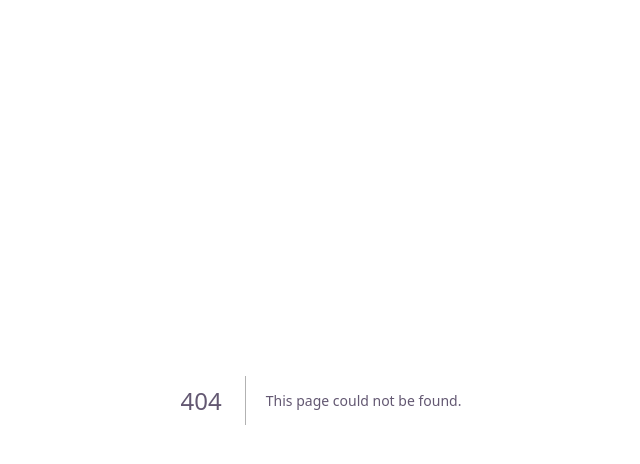
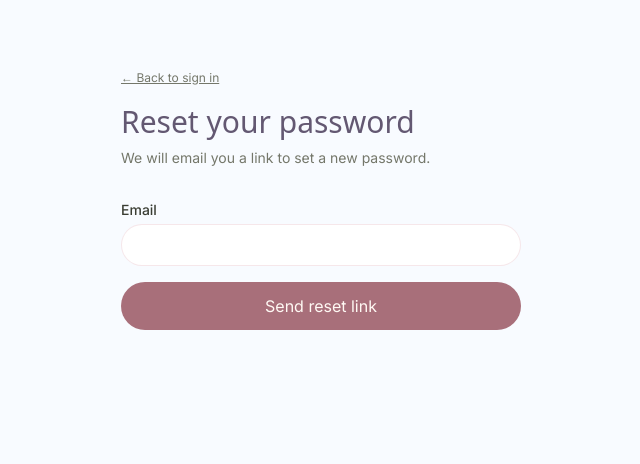
Before and after one commit to karendorenamar-glitch/creator-hub, a Next.js app: page /affiliate/forgot-password in a window 1280 px wide. Before the commit this address had no page. Shown: the top 464 px of the page, without its empty margins (319-959 px from the left). Built offline with nearby package versions, Linux system fonts and the light colour scheme; a web font is replaced by a local one.

Commit message:
feat(affiliate): self-service password reset
Adds /affiliate/forgot-password (sends a Supabase recovery link scoped to the affiliate reset page) and /affiliate/reset-password (exchanges the recovery code and lets the affiliate set a new password). Customer auth is untouched.

```diff
--- /dev/null
+++ b/app/affiliate/forgot-password/actions.ts
@@ -0,0 +1,29 @@
+"use server";
+
+import { createWeddingAnonymousClient } from "@/lib/wedding/supabase";
+import { text } from "@/lib/wedding/validation";
+
+export type ResetState = { error?: string; ok?: string } | null;
+
+const EMAIL = /^[^\s@]+@[^\s@]+\.[^\s@]{2,}$/;
+
+export async function requestAffiliatePasswordReset(
+  _prev: ResetState,
+  formData: FormData,
+): Promise<ResetState> {
+  const email = text(formData, "email").toLowerCase();
+  if (!EMAIL.test(email)) return { error: "Please enter a valid email." };
+
+  const site = (process.env.NEXT_PUBLIC_SITE_URL ?? "https://www.kefoo.tech").replace(/\/$/, "");
+  const supabase = createWeddingAnonymousClient();
+  const { error } = await supabase.auth.resetPasswordForEmail(email, {
+    redirectTo: `${site}/affiliate/reset-password`,
+  });
+
+  if (error) {
+    console.error("[affiliate reset]", error.message);
+    return { error: `Could not send the reset link (${error.message}).` };
+  }
+
+  return { ok: "If that email belongs to an affiliate, a reset link is on its way." };
+}
--- /dev/null
+++ b/app/affiliate/forgot-password/page.tsx
@@ -0,0 +1,43 @@
+"use client";
+
+import Link from "next/link";
+import { useActionState } from "react";
+import { requestAffiliatePasswordReset, type ResetState } from "./actions";
+
+const field =
+  "mt-1 w-full rounded-xl border border-blush/70 bg-white px-3 py-2.5 text-sm text-ink outline-none focus:border-rosewood";
+
+export default function AffiliateForgotPasswordPage() {
+  const [state, action, pending] = useActionState<ResetState, FormData>(
+    requestAffiliatePasswordReset,
+    null,
+  );
+
+  return (
+    <main className="mx-auto w-full max-w-md px-6 py-16">
+      <Link href="/affiliate/login" className="text-xs text-ink-soft underline">← Back to sign in</Link>
+      <h1 className="mt-4 font-heading text-3xl text-ink">Reset your password</h1>
+      <p className="mt-2 text-sm text-ink-soft">We will email you a link to set a new password.</p>
+
+      <form action={action} className="mt-8 space-y-4">
+        {state?.error ? (
+          <p role="alert" className="rounded-xl bg-rose-50 px-3 py-2 text-xs text-rose-700">{state.error}</p>
+        ) : null}
+        {state?.ok ? (
+          <p role="status" className="rounded-xl bg-emerald-50 px-3 py-2 text-xs text-emerald-700">{state.ok}</p>
+        ) : null}
+        <label className="block text-sm font-medium text-ink">
+          Email
+          <input type="email" name="email" required className={field} autoComplete="email" />
+        </label>
+        <button
+          type="submit"
+          disabled={pending}
+          className="w-full rounded-full bg-rosewood px-6 py-3 text-sm font-medium text-ivory hover:bg-cocoa disabled:opacity-60"
+        >
+          {pending ? "Sending…" : "Send reset link"}
+        </button>
+      </form>
+    </main>
+  );
+}
--- /dev/null
+++ b/app/affiliate/reset-password/actions.ts
@@ -0,0 +1,25 @@
+"use server";
+
+import { createWeddingClient } from "@/lib/wedding/supabase";
+
+export type NewPasswordState = { error?: string; ok?: boolean } | null;
+
+export async function setAffiliatePassword(
+  _prev: NewPasswordState,
+  formData: FormData,
+): Promise<NewPasswordState> {
+  const password = String(formData.get("password") ?? "");
+  const confirm = String(formData.get("confirmPassword") ?? "");
+  if (password.length < 8) return { error: "Password must be at least 8 characters." };
+  if (password !== confirm) return { error: "Passwords do not match." };
+
+  const supabase = await createWeddingClient();
+  const { data } = await supabase.auth.getUser();
+  if (!data.user) {
+    return { error: "This reset link is invalid or expired. Request a new one." };
+  }
+
+  const { error } = await supabase.auth.updateUser({ password });
+  if (error) return { error: `Could not update the password (${error.message}).` };
+  return { ok: true };
+}
--- /dev/null
+++ b/app/affiliate/reset-password/form.tsx
@@ -0,0 +1,51 @@
+"use client";
+
+import Link from "next/link";
+import { useActionState } from "react";
+import { setAffiliatePassword, type NewPasswordState } from "./actions";
+
+const field =
+  "mt-1 w-full rounded-xl border border-blush/70 bg-white px-3 py-2.5 text-sm text-ink outline-none focus:border-rosewood";
+
+export function ResetPasswordForm() {
+  const [state, action, pending] = useActionState<NewPasswordState, FormData>(
+    setAffiliatePassword,
+    null,
+  );
+
+  if (state?.ok) {
+    return (
+      <div className="mt-8 space-y-3">
+        <p className="rounded-xl bg-emerald-50 px-3 py-2 text-xs text-emerald-700">
+          Password updated. You can sign in now.
+        </p>
+        <Link href="/affiliate/login" className="inline-block rounded-full bg-rosewood px-5 py-2.5 text-sm text-ivory">
+          Go to sign in
+        </Link>
+      </div>
+    );
+  }
+
+  return (
+    <form action={action} className="mt-8 space-y-4">
+      {state?.error ? (
+        <p role="alert" className="rounded-xl bg-rose-50 px-3 py-2 text-xs text-rose-700">{state.error}</p>
+      ) : null}
+      <label className="block text-sm font-medium text-ink">
+        New password
+        <input type="password" name="password" required minLength={8} className={field} autoComplete="new-password" />
+      </label>
+      <label className="block text-sm font-medium text-ink">
+        Confirm password
+        <input type="password" name="confirmPassword" required minLength={8} className={field} autoComplete="new-password" />
+      </label>
+      <button
+        type="submit"
+        disabled={pending}
+        className="w-full rounded-full bg-rosewood px-6 py-3 text-sm font-medium text-ivory hover:bg-cocoa disabled:opacity-60"
+      >
+        {pending ? "Saving…" : "Set new password"}
+      </button>
+    </form>
+  );
+}
--- /dev/null
+++ b/app/affiliate/reset-password/page.tsx
@@ -0,0 +1,40 @@
+import Link from "next/link";
+import { createWeddingClient } from "@/lib/wedding/supabase";
+import { ResetPasswordForm } from "./form";
+
+export const dynamic = "force-dynamic";
+
+export default async function AffiliateResetPasswordPage({
+  searchParams,
+}: {
+  searchParams: Promise<{ code?: string }>;
+}) {
+  const { code } = await searchParams;
+  const supabase = await createWeddingClient();
+
+  if (code) {
+    const { error } = await supabase.auth.exchangeCodeForSession(code);
+    if (error) console.error("[affiliate reset] exchange", error.message);
+  }
+
+  const { data } = await supabase.auth.getUser();
+  const ready = Boolean(data.user);
+
+  return (
+    <main className="mx-auto w-full max-w-md px-6 py-16">
+      <h1 className="mt-2 font-heading text-3xl text-ink">Set a new password</h1>
+      {ready ? (
+        <ResetPasswordForm />
+      ) : (
+        <div className="mt-6 space-y-3">
+          <p className="rounded-xl bg-rose-50 px-3 py-2 text-xs text-rose-700">
+            This reset link is invalid or has expired.
+          </p>
+          <Link href="/affiliate/forgot-password" className="inline-block rounded-full bg-rosewood px-5 py-2.5 text-sm text-ivory">
+            Request a new link
+          </Link>
+        </div>
+      )}
+    </main>
+  );
+}
```
